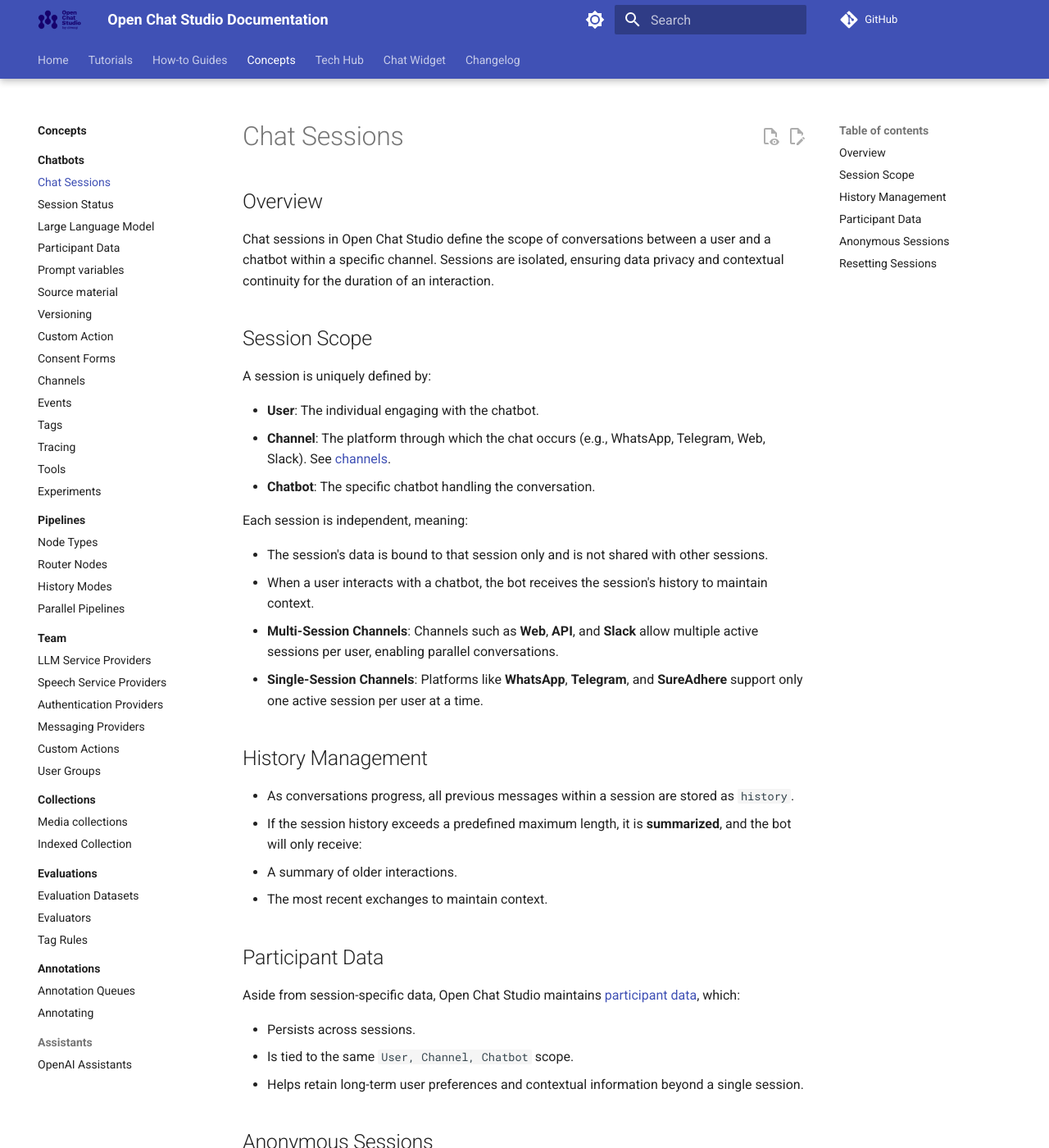
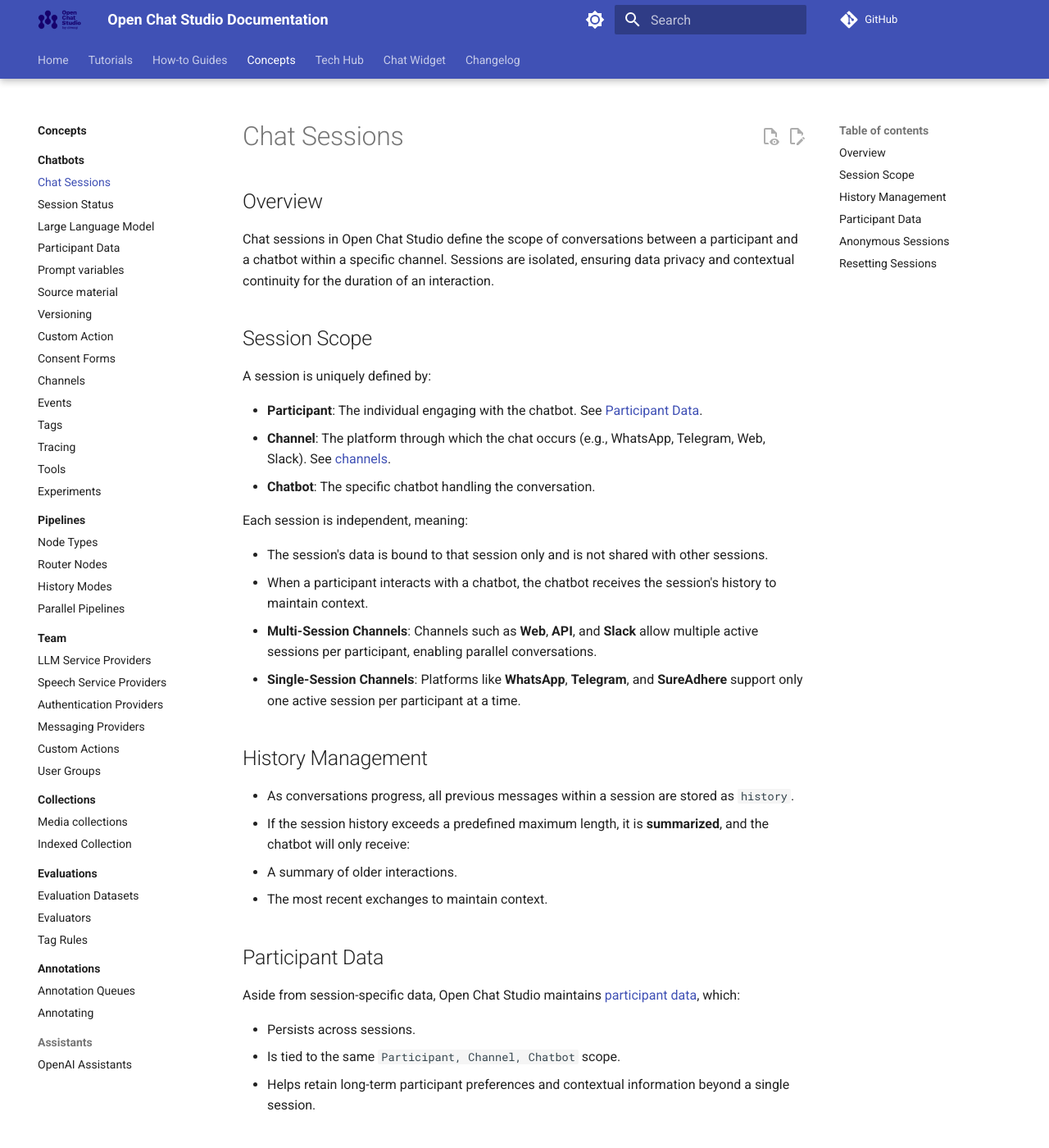
Before and after one commit to dimagi/open-chat-studio-docs, an MkDocs documentation site: the page built from docs/concepts/sessions.md, in a window 1280 px wide and 1400 px high. Shown: the whole window at 82% size. Built offline with MkDocs 1.6.1 and Material for MkDocs 9.7.7, drawn with Linux system fonts in a browser that asks for light colours; a script that is not in the unit is left out; comment, search, counter and statistics services are not loaded; some of the changed text lies outside the part shown.

Commit message:
Align sessions.md terminology with glossary (Participant, Chatbot)
sessions.md defined a rival "User" term that duplicated the glossary's
Participant concept, and used "user"/"bot" throughout instead of the
canonical "participant"/"chatbot".

Co-Authored-By: Claude Sonnet 5 <noreply@anthropic.com>

```diff
--- a/docs/concepts/sessions.md
+++ b/docs/concepts/sessions.md
@@ -2,27 +2,27 @@
 
 ## Overview
 
-Chat sessions in Open Chat Studio define the scope of conversations between a user and a chatbot within a specific channel. Sessions are isolated, ensuring data privacy and contextual continuity for the duration of an interaction.
+Chat sessions in Open Chat Studio define the scope of conversations between a participant and a chatbot within a specific channel. Sessions are isolated, ensuring data privacy and contextual continuity for the duration of an interaction.
 
 ## Session Scope
 
 A session is uniquely defined by:
 
-- **User**: The individual engaging with the chatbot.
+- **Participant**: The individual engaging with the chatbot. See [Participant Data](participant_data.md).
 - **Channel**: The platform through which the chat occurs (e.g., WhatsApp, Telegram, Web, Slack). See [channels](channels.md).
 - **Chatbot**: The specific chatbot handling the conversation.
 
 Each session is independent, meaning:
 
 - The session's data is bound to that session only and is not shared with other sessions.
-- When a user interacts with a chatbot, the bot receives the session's history to maintain context.
-- **Multi-Session Channels**: Channels such as **Web**, **API**, and **Slack** allow multiple active sessions per user, enabling parallel conversations.
-- **Single-Session Channels**: Platforms like **WhatsApp**, **Telegram**, and **SureAdhere** support only one active session per user at a time.
+- When a participant interacts with a chatbot, the chatbot receives the session's history to maintain context.
+- **Multi-Session Channels**: Channels such as **Web**, **API**, and **Slack** allow multiple active sessions per participant, enabling parallel conversations.
+- **Single-Session Channels**: Platforms like **WhatsApp**, **Telegram**, and **SureAdhere** support only one active session per participant at a time.
 
 ## History Management
 
 - As conversations progress, all previous messages within a session are stored as `history`.
-- If the session history exceeds a predefined maximum length, it is **summarized**, and the bot will only receive:
+- If the session history exceeds a predefined maximum length, it is **summarized**, and the chatbot will only receive:
   - A summary of older interactions.
   - The most recent exchanges to maintain context.
 
@@ -31,27 +31,27 @@ Each session is independent, meaning:
 Aside from session-specific data, Open Chat Studio maintains [participant data](participant_data.md), which:
 
 - Persists across sessions.
-- Is tied to the same `User, Channel, Chatbot` scope.
-- Helps retain long-term user preferences and contextual information beyond a single session.
+- Is tied to the same `Participant, Channel, Chatbot` scope.
+- Helps retain long-term participant preferences and contextual information beyond a single session.
 
 ## Anonymous Sessions
 
-On the **Web** channel, users can have **anonymous sessions**, where:
+On the **Web** channel, participants can have **anonymous sessions**, where:
 
 - Participant data is only available for the duration of the session.
-- Since user identity cannot be verified, data cannot persist beyond the session.
+- Since participant identity cannot be verified, data cannot persist beyond the session.
 
 ## Resetting Sessions
 
 For **Single-Session Channels** like **WhatsApp** and **Telegram**, the current session continues until it is explicitly ended.
 
-However, sessions can be reset either [manually](../how-to/reset_sessions.md#user-initiated-manual-reset-of-a-session) by the user or [automatically](../how-to/reset_sessions.md#reset-sessions-automatically).
+However, sessions can be reset either [manually](../how-to/reset_sessions.md#user-initiated-manual-reset-of-a-session) by the participant or [automatically](../how-to/reset_sessions.md#reset-sessions-automatically).
 
 When a session is reset:
 
 - The current session is marked as completed.
 - A new session is started with a fresh history.
 
-This means that, aside from participant data, the bot loses all information about the previous conversation — including the fact that it even took place.
+This means that, aside from participant data, the chatbot loses all information about the previous conversation — including the fact that it even took place.
 
 For task-focused setup instructions, see [How to reset sessions](../how-to/reset_sessions.md).
```
